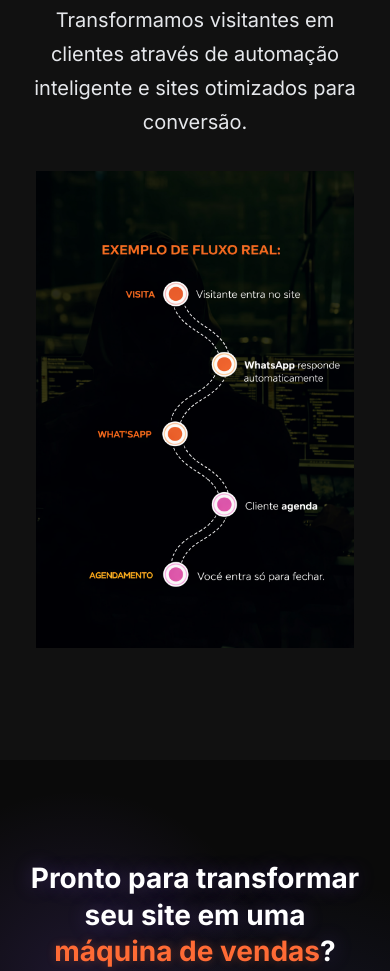
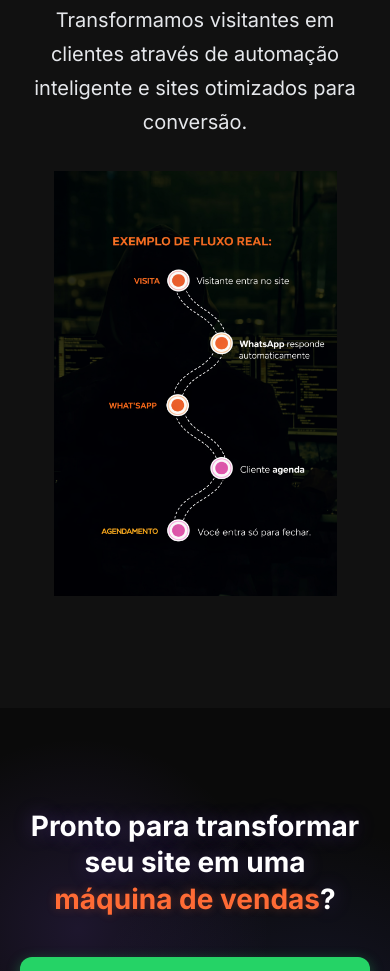
Before and after one commit to dielsonsf/dielsonfernandes-site-, a plain HTML site: page index.html in a window 390 px wide. Shown: the part 6004-6975 px from the top of the page. Drawn offline with Linux system fonts and the light colour scheme.

Commit message:
Reduzir tamanho da imagem do fluxograma

```diff
--- a/styles.css
+++ b/styles.css
@@ -540,17 +540,17 @@ html {
 /* Flowchart Image */
 .flowchart-image {
     width: 100%;
-    max-width: 700px;
+    max-width: 500px;
     height: auto;
     display: block;
-    margin: 3rem auto;
-    padding: 0 2rem;
+    margin: 2.5rem auto;
+    padding: 0 1.5rem;
     object-fit: contain;
 }
 
 @media (max-width: 768px) {
     .flowchart-image {
-        max-width: 100%;
+        max-width: 90%;
         padding: 0 1rem;
         margin: 2rem auto;
     }
```
